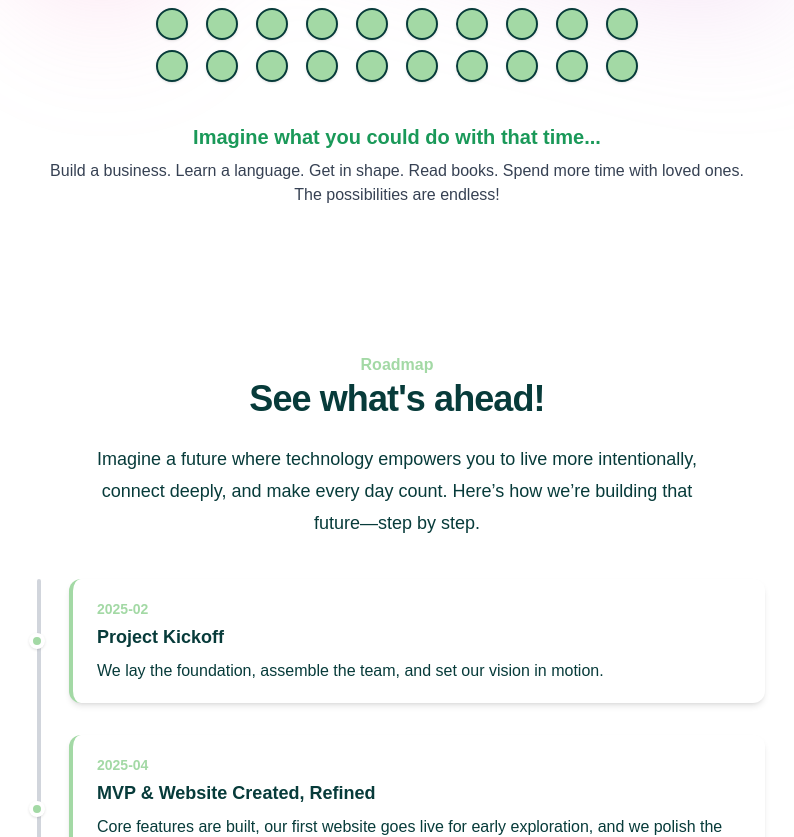
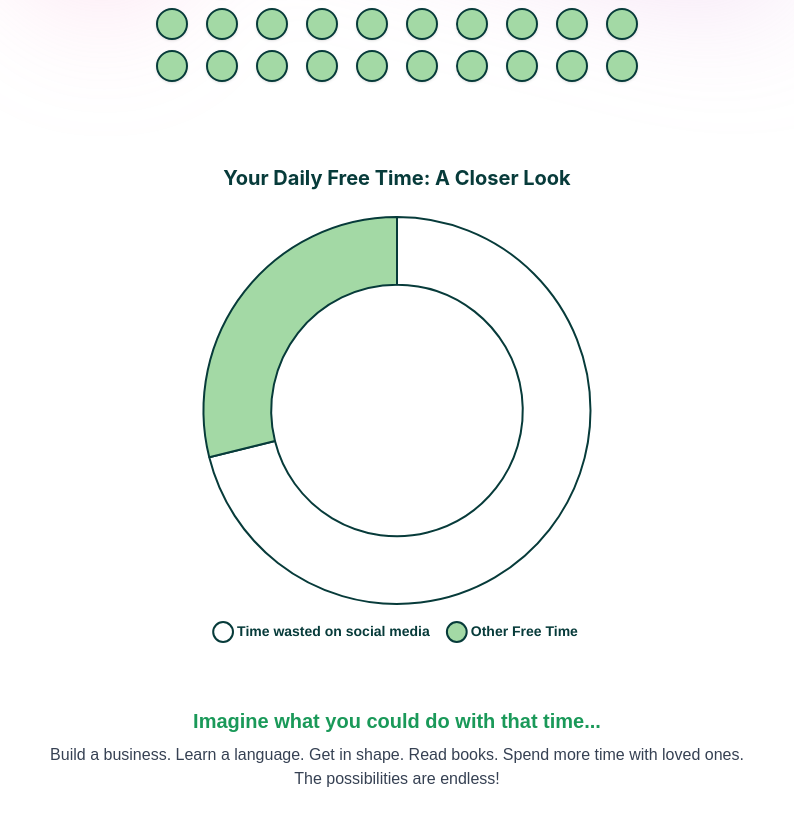
Before and after one commit to pataibalazs/4000days-website, a Next.js app: page / in a window 1280 px wide. Shown: the part 2803-3640 px from the top of the page, without its empty margins (243-1037 px from the left). Built offline with nearby package versions, Linux system fonts and the light colour scheme.

Commit message:
added chart

```diff
--- a/package.json
+++ b/package.json
@@ -12,8 +12,10 @@
     "@formspree/react": "^3.0.0",
     "@headlessui/react": "^2.2.1",
     "@heroicons/react": "^2.2.0",
+    "chart.js": "^4.4.9",
     "next": "15.2.4",
     "react": "^19.0.0",
+    "react-chartjs-2": "^5.3.0",
     "react-dom": "^19.0.0"
   },
   "devDependencies": {
--- a/src/components/OurGoal.jsx
+++ b/src/components/OurGoal.jsx
@@ -1,10 +1,130 @@
+"use client";
+
 import { CheckIcon } from "@heroicons/react/20/solid";
+import { Pie } from 'react-chartjs-2'; // Pie component can also render doughnut charts
+import {
+  Chart as ChartJS,
+  ArcElement,
+  Tooltip,
+  Legend,
+  Title
+} from 'chart.js';
+
+// Register ChartJS components
+ChartJS.register(ArcElement, Tooltip, Legend, Title);
 
 function classNames(...classes) {
   return classes.filter(Boolean).join(" ");
 }
 
 export default function OurGoal() {
+  const socialMediaTime = 3.2;
+  const otherFreeTime = 1.3;
+  const totalFreeTime = socialMediaTime + otherFreeTime;
+
+  const pieChartData = {
+    // Updated labels
+    labels: ['Time wasted on social media', 'Other Free Time'],
+    datasets: [
+      {
+        label: 'Free Time Allocation',
+        data: [socialMediaTime, otherFreeTime],
+        backgroundColor: [
+          '#FFFFFF', // White for social media
+          '#a3d9a5', // Green for other free time
+        ],
+        borderColor: [
+          '#073b3a', // Dark border for social media slice
+          '#073b3a', // Dark border for other free time slice
+        ],
+        borderWidth: 2,
+        hoverBackgroundColor: [ // Slightly different colors on hover for better feedback
+          '#f0f0f0', // A light grey for white slice hover
+          '#8bcba6', // A slightly darker green for green slice hover
+        ],
+        hoverBorderColor: [
+          '#1a9959', // Accent color for border on hover
+          '#1a9959', // Accent color for border on hover
+        ],
+        hoverBorderWidth: 4, // Thicker border on hover
+        hoverOffset: 15,      // Makes the slice pop out more on hover
+        cutout: '65%',        // Makes this a doughnut chart! Adjust percentage for hole size
+      },
+    ],
+  };
+
+  const pieChartOptions = {
+    responsive: true,
+    maintainAspectRatio: false,
+    plugins: {
+      legend: {
+        position: 'bottom', // Moved legend to bottom for a different feel
+        labels: {
+          color: '#073b3a',
+          font: {
+            weight: 'bold',
+            size: 14,
+          },
+          padding: 20, // Added padding to legend items
+          usePointStyle: true, // Use point style (circles) for legend items
+          pointStyle: 'circle',
+        }
+      },
+      title: {
+        display: true,
+        text: 'Your Daily Free Time: A Closer Look', // More engaging title
+        color: '#073b3a',
+        font: {
+          size: 20, // Slightly larger title
+          weight: 'bold',
+          family: 'Inter, sans-serif', // Assuming a common sans-serif font
+        },
+        padding: {
+          top: 10,
+          bottom: 25 // More space below title
+        }
+      },
+      tooltip: {
+        enabled: true,
+        backgroundColor: 'rgba(7, 59, 58, 0.9)', // Dark, slightly transparent background #073b3a
+        titleColor: '#a3d9a5', // Green title in tooltip
+        bodyColor: '#FFFFFF',   // White body text in tooltip
+        borderColor: '#1a9959',
+        borderWidth: 1,
+        padding: 10,
+        cornerRadius: 5,
+        usePointStyle: true,
+        callbacks: {
+          label: function(context) {
+            let label = context.label || ''; // Use the direct label
+            if (label) {
+              label += ': ';
+            }
+            const value = context.parsed;
+            const percentage = ((value / totalFreeTime) * 100).toFixed(1);
+            if (value !== null) {
+              label += value.toFixed(1) + ' hours (' + percentage + '%)';
+            }
+            return label;
+          },
+          // Optional: Customize title in tooltip if needed
+          // title: function(tooltipItems) {
+          //   return 'Breakdown';
+          // }
+        }
+      }
+    },
+    animation: { // Enhanced animation
+      animateRotate: true,
+      animateScale: true,
+      duration: 1200, // Duration of animation in milliseconds
+      easing: 'easeInOutQuart' // Easing function for a smoother effect
+    },
+    layout: {
+        padding: 10 // Add some padding around the chart area
+    }
+  };
+
   return (
     <div className="relative isolate bg-white sm:pt-6 px-6 pb-24 sm:pb-24 lg:px-8">
       {/* Background blob */}
@@ -41,7 +161,7 @@ export default function OurGoal() {
           your free time.
         </p>
 
-        {/* Balls legend */}
+        {/* Balls legend - This is still relevant for the balls visualization */}
         <div className="mt-6 flex flex-col xs:flex-row items-center gap-4 xs:gap-6 text-base font-medium justify-center">
           <div className="flex items-center gap-2">
             <span className="inline-block w-6 h-6 rounded-full border-2 border-[#073b3a] shadow bg-white"></span>
@@ -76,8 +196,21 @@ export default function OurGoal() {
             </div>
           ))}
         </div>
+
+        {/* Pie Chart Section */}
+        <div className="mt-16 text-center"> {/* Increased top margin */}
+            {/* Title is now part of the chart options, so you might not need this h3 unless it's for sectioning */}
+            {/* <h3 className="text-2xl font-semibold text-[#073b3a] mb-6">
+                Visualizing Your Free Time
+            </h3> */}
+            <div className="relative mx-auto w-full max-w-lg h-[28rem] sm:h-[32rem]"> {/* Adjusted max-w and height slightly */}
+                <Pie data={pieChartData} options={pieChartOptions} />
+            </div>
+        </div>
+
+
         {/* Inspiration section */}
-        <div className="mt-10 text-center">
+        <div className="mt-12 text-center"> {/* Adjusted margin */}
           <p className="text-xl font-semibold text-[#1a9959] mb-2">
             Imagine what you could do with that time...
           </p>
```
Also changed, not shown: 1 other file (tests, documents, lock files or other folders).
